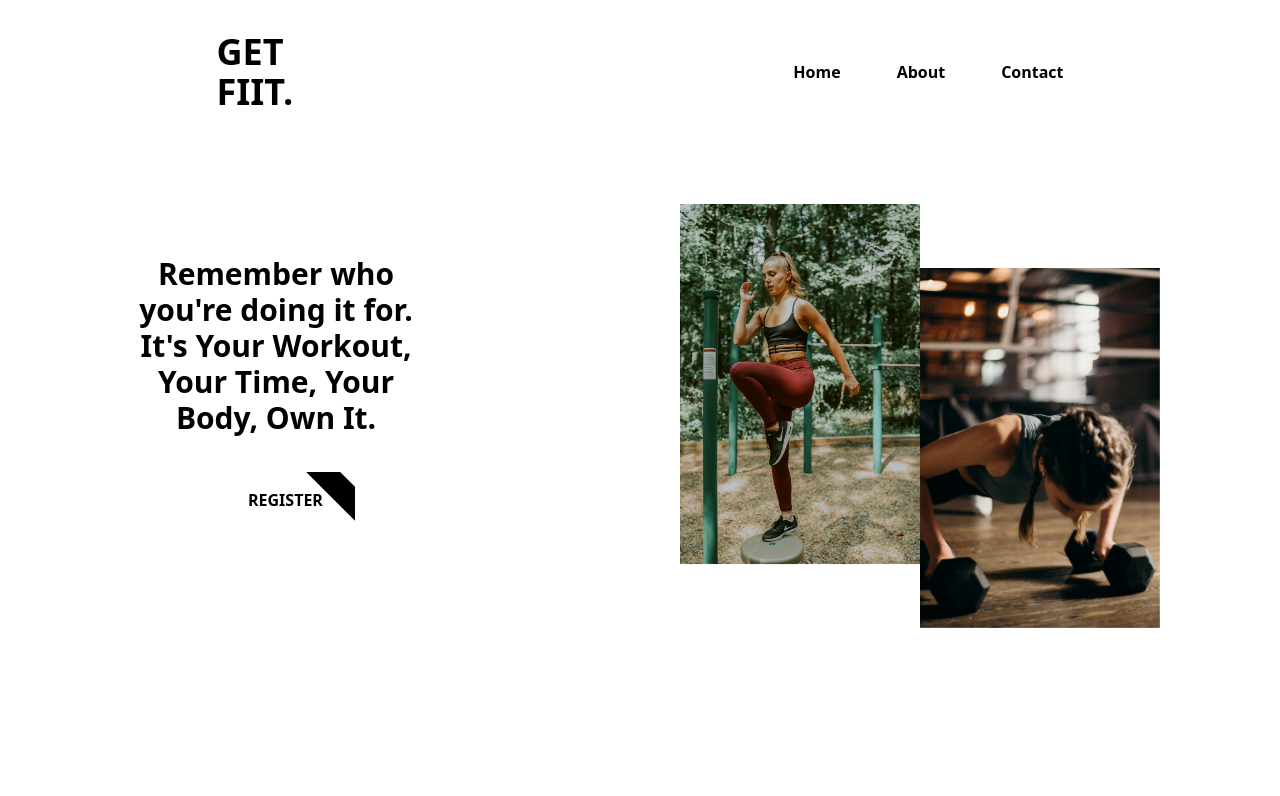
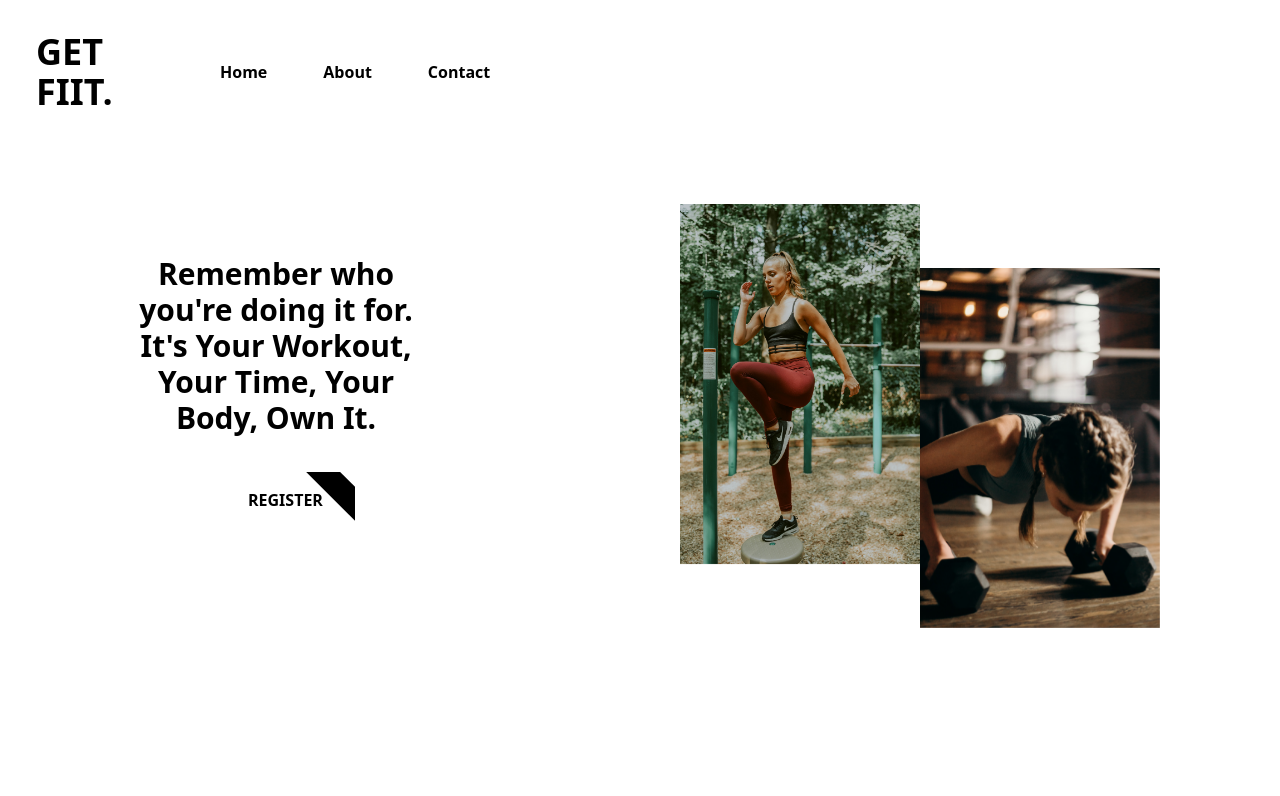
Before and after one commit to RiShI11-0902/Get-fit-app, a React (Vite) app: page / in a window 1280 px wide. Shown: the top 796 px of the page. Built offline with nearby package versions, Linux system fonts and the light colour scheme.

Commit message:
Update Navbar.jsx

```diff
--- a/src/components/Navbar.jsx
+++ b/src/components/Navbar.jsx
@@ -25,7 +25,7 @@ const Navbar = () => {
 
             <div className="navbar container  ">
 
-                <div className='top-0 flex items-center left-0 w-full  fixed z-10 justify-around my-8'>
+                <div className='top-0 flex items-center left-0 w-fit space-x-10 ml-9  fixed z-10 justify-around my-8'>
                     <div className="left">
                         <div className="logo text-black text-4xl font-extrabold w-36">
                             GET FIIT.
@@ -47,7 +47,7 @@ const Navbar = () => {
                                     <div className=" absolute bg-slate-100 w-full top-14 left-0 ">
                                         <div className="nav-items my-4">
 
-                                            <ul className="flex flex-col text-center p-5 space-y-9 text-black mt-24">
+                                            <ul className="flex flex-col text-center p-5 space-y-9 text-black mt-12">
                                                 <li>Home</li>
                                                 <li>About</li>
                                                 <li>Contact</li>
```
